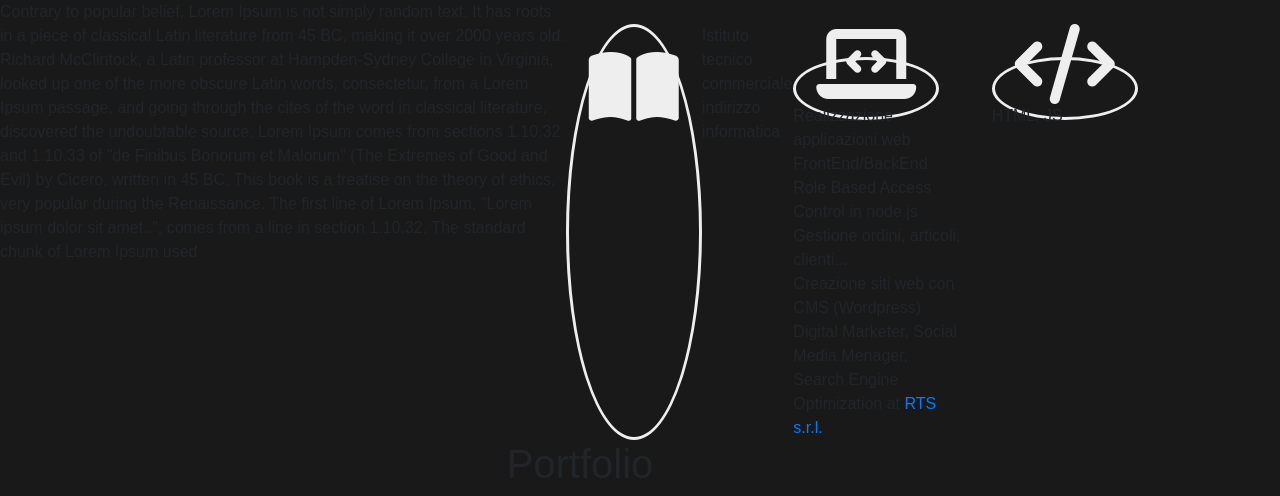
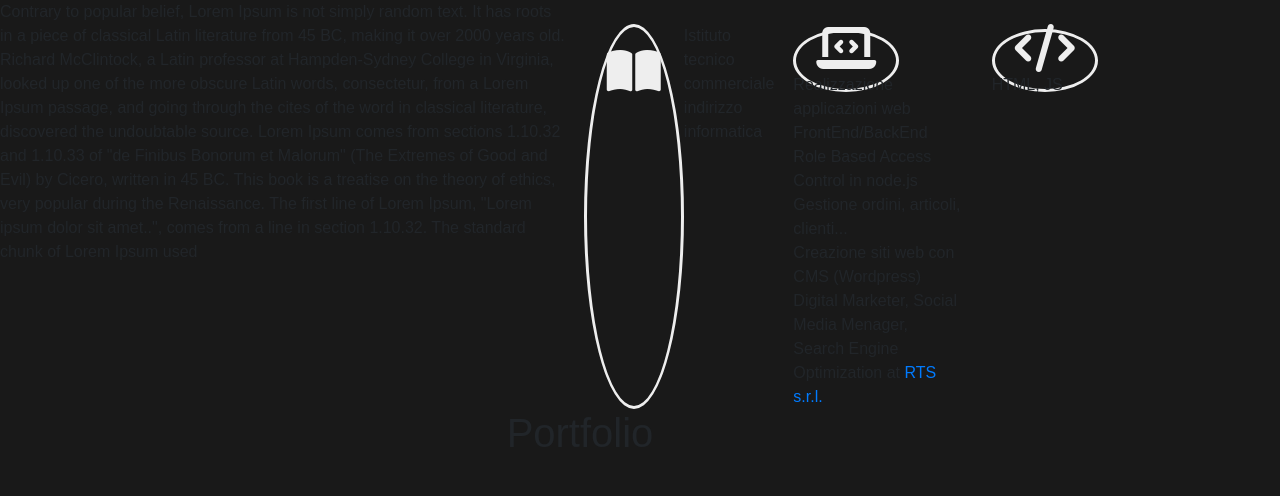
Before and after one commit to ripa001/ripa001.github.io, a Jekyll site: the page built from index.html, in a window 1280 px wide. Shown: the part 900-1396 px from the top of the page. Built offline with Jekyll 4.4.1, drawn with Linux system fonts in a browser that asks for light colours; nearby versions of some CDN libraries; some web fonts are replaced; after the commit the page ends 1365 px from its top, so only the background shows below that.

Commit message:
Update index.html

```diff
--- a/index.html
+++ b/index.html
@@ -33,13 +33,13 @@ title: Davide Ripanucci
   <div class="col-md-6"><br>
       <div class="row">
    <div class="col-md-4 d-flex justify-content-center">
-    <span class="icon"><i class="fas fa-book-open fa-5x"></i></span>
+    <span class="icon"><i class="fas fa-book-open fa-3x"></i></span>
     <span class="scheme">
       <div class="first">Istituto tecnico commerciale<br>indirizzo informatica</div>
     </span>
   </div>
   <div class="col-md-4">
-    <span class="icon"><i class="fas fa-laptop-code fa-5x"></i></span>
+    <span class="icon"><i class="fas fa-laptop-code fa-3x"></i></span>
 
     <div class="scheme">
       <div class="first">Realizzazione applicazioni web FrontEnd/BackEnd<br>
@@ -56,7 +56,7 @@ title: Davide Ripanucci
   </div>
  </div>
       <div class="col-md-4">
-    <span class="icon"><i class="fas fa-code fa-5x"></i></span>
+    <span class="icon"><i class="fas fa-code fa-3x"></i></span>
     <div class="scheme">
       <div class="first">HTML, JS</div>
     </div>
```
